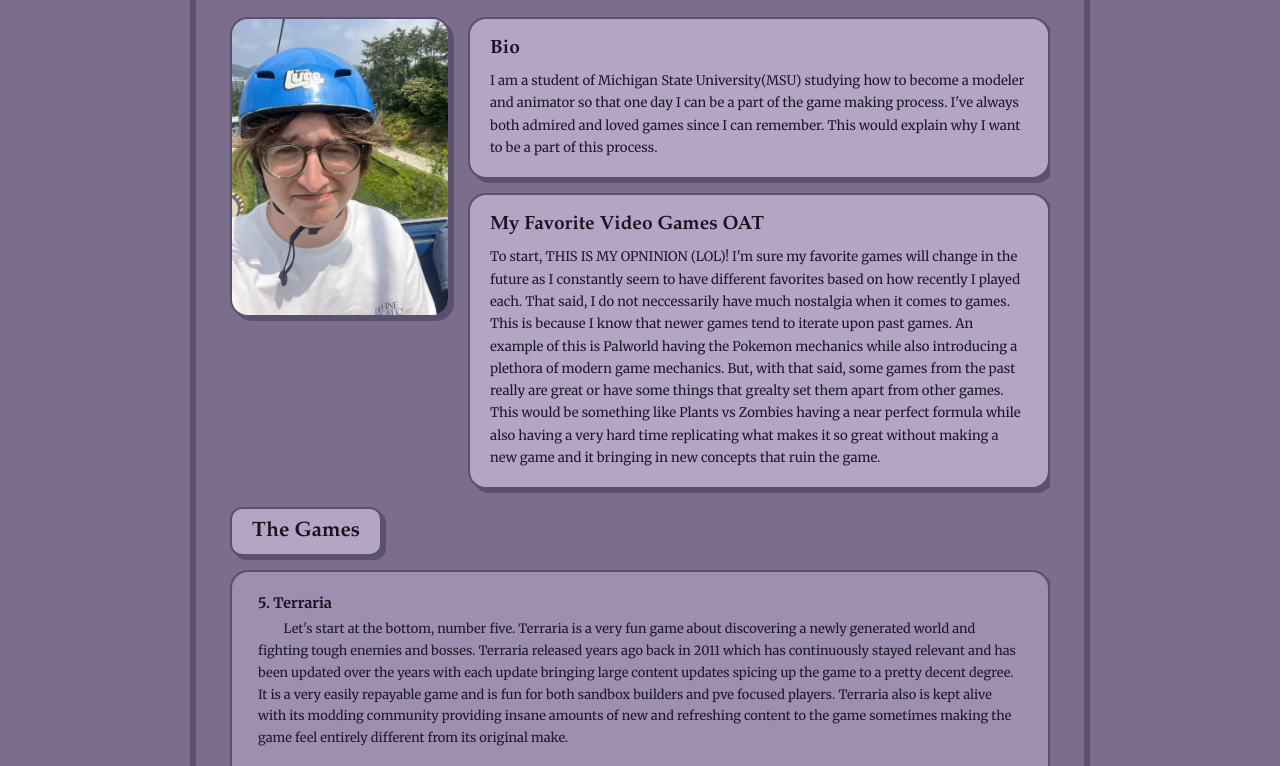
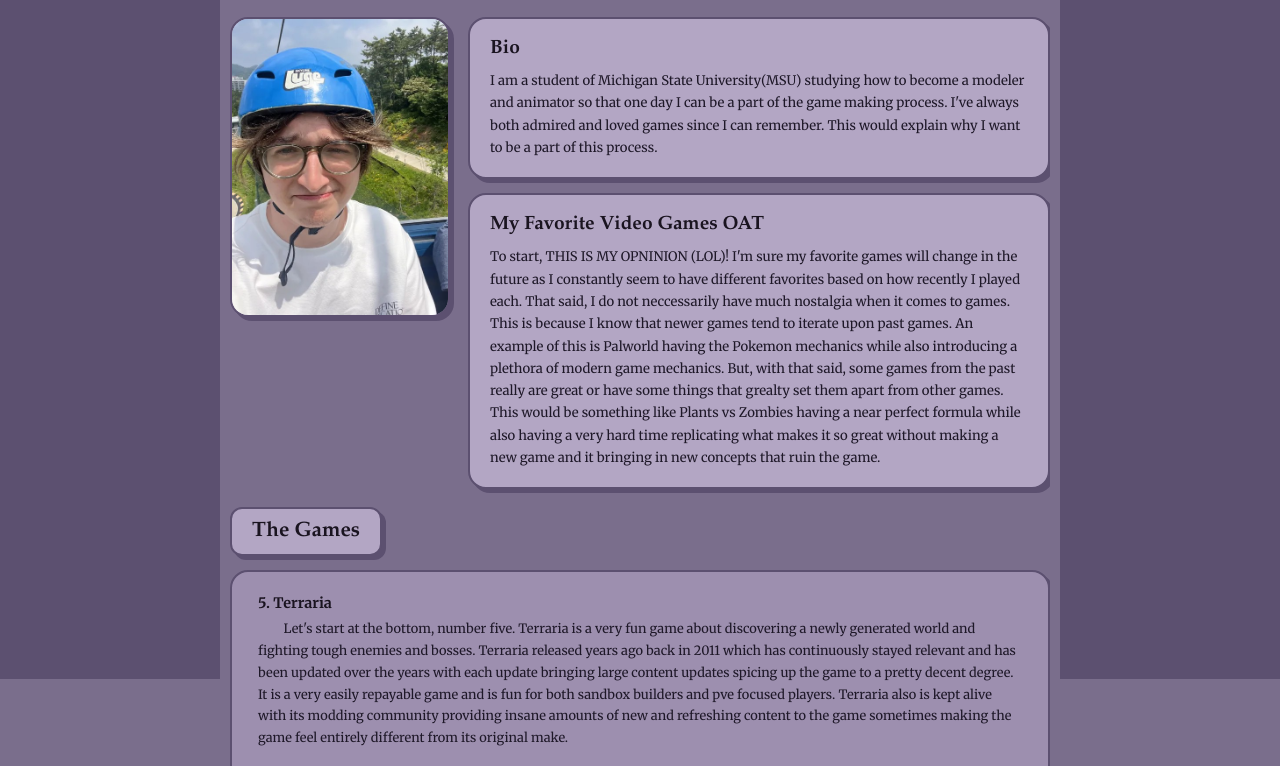
Before and after one commit to campnoa1/campnoah.github.io, a plain HTML site: page index.html in a window 1280 px wide. Shown: the part 121-887 px from the top of the page. Drawn offline with Linux system fonts and the light colour scheme; a web font is replaced by a local one.

Commit message:
Update index.html

```diff
--- a/index.html
+++ b/index.html
@@ -21,31 +21,41 @@
       padding: 24px 20px 40px;
     }
 
-    /* ── Outer wrapper: holds the two side borders + content ── */
+    /* ── Outer wrapper: centers content ── */
     .outer-wrapper {
-      max-width: 900px; /* a bit wider than the content to leave room for borders */
+      max-width: 860px;
       margin: 0 auto;
       position: relative;
     }
 
-    /* The two vertical border strips */
-    .border-strip {
-      position: absolute;
+    /*
+      Side border panels: fixed to the viewport, each fills the gap
+      between the screen edge and the content column.
+      The content column is max 860px centered, so each side panel
+      spans from the viewport edge to calc(50% - 430px).
+    */
+    .border-panel {
+      position: fixed;
       top: 0;
       bottom: 0;
-      width: 6px;
       background-color: #5c5070;
-      border-radius: 4px;
-      /* Hidden by default; shown only when there's room (see media query below) */
-      display: none;
+      display: none; /* hidden until there is actual gap space */
+      z-index: 0;
     }
 
-    .border-strip-left  { left: 0; }
-    .border-strip-right { right: 0; }
+    .border-panel-left {
+      left: 0;
+      right: calc(50% + 430px - 20px + 10px); /* 10px gap before content */
+    }
 
-    /* Show the strips only when viewport is wide enough that they don't overlap content */
-    @media (min-width: 900px) {
-      .border-strip { display: block; }
+    .border-panel-right {
+      right: 0;
+      left: calc(50% + 430px - 20px + 10px); /* 10px gap before content */
+    }
+
+    /* Only show when viewport is wide enough that panels have real width */
+    @media (min-width: 940px) {
+      .border-panel { display: block; }
     }
 
     /* ── Inner page wrapper ── */
@@ -276,8 +286,9 @@
 
   <!-- Outer wrapper with the two side border strips -->
   <div class="outer-wrapper">
-    <div class="border-strip border-strip-left"></div>
-    <div class="border-strip border-strip-right"></div>
+  <!-- Fixed side border panels (screen edge → content edge) -->
+  <div class="border-panel border-panel-left"></div>
+  <div class="border-panel border-panel-right"></div>
 
     <div class="page-wrapper">
 
```
